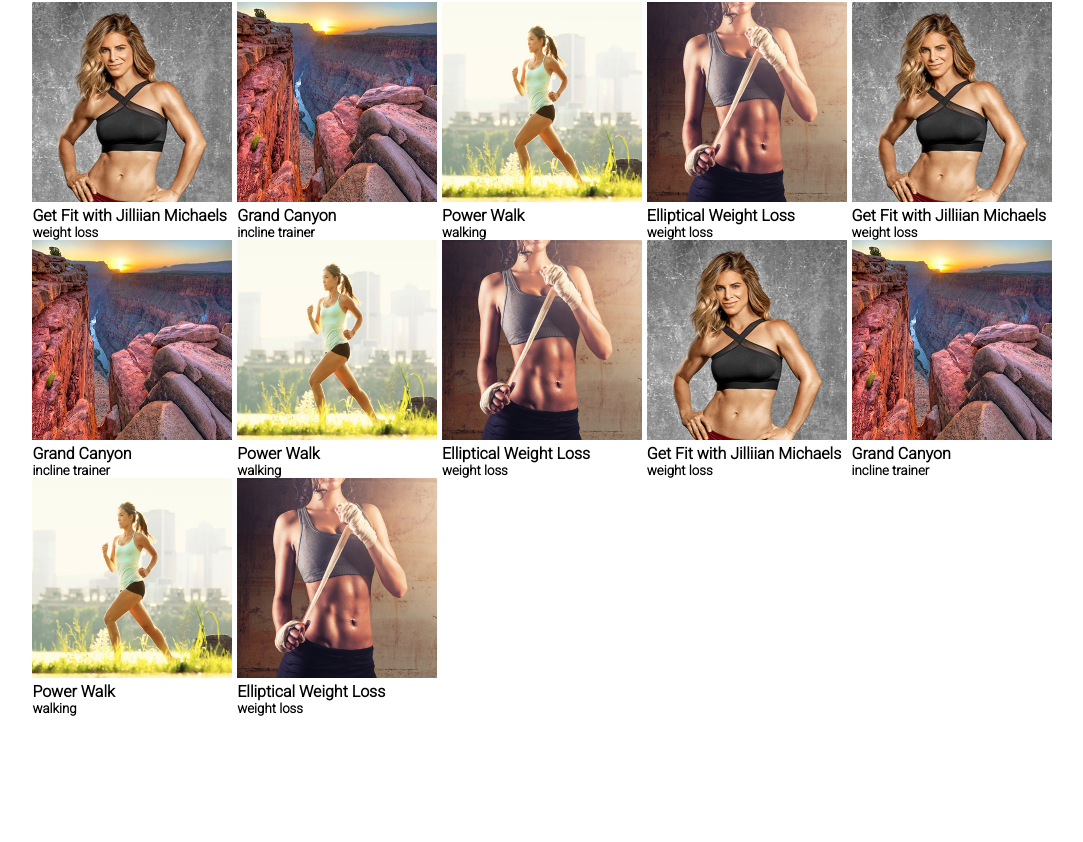
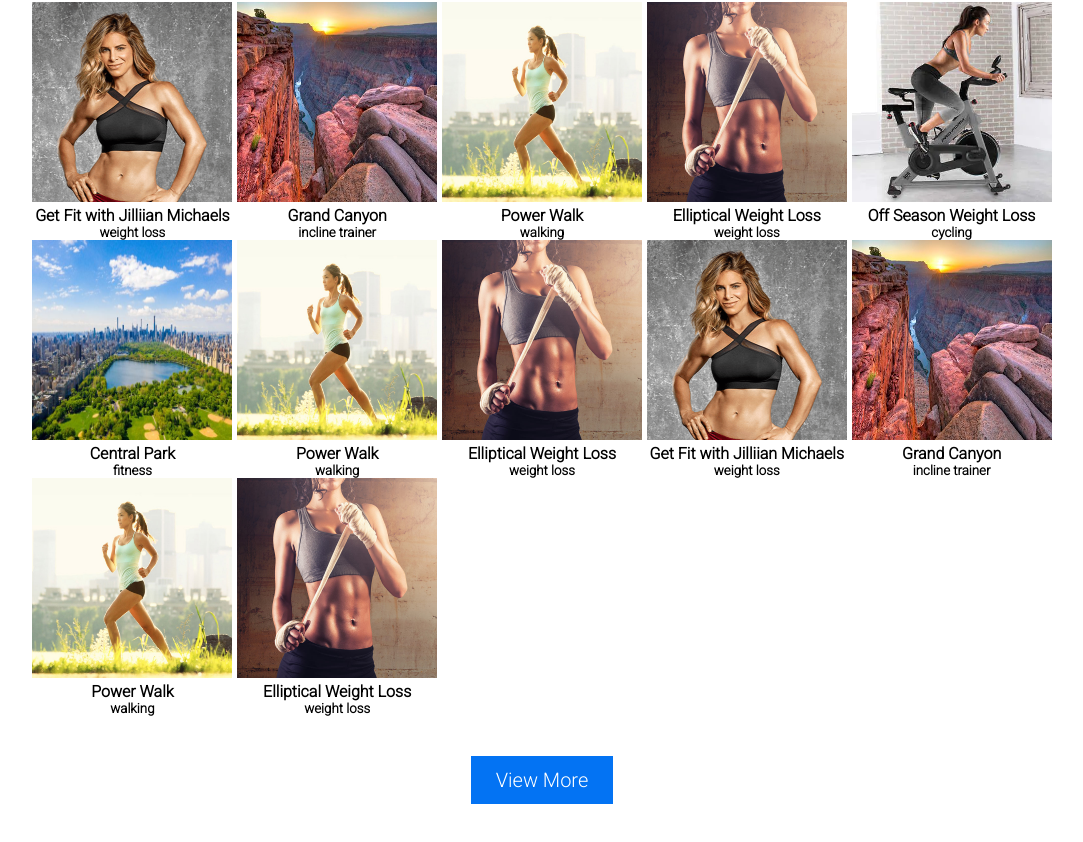
Before and after one commit to Kah919/iFit, a React (Create React App) app: page / in a window 1280 px wide. Shown: the part 944-1786 px from the top of the page, without its empty margins (98-1181 px from the left). Before the commit the page ends 1660 px from the top, so only its background shows below. Built offline with nearby package versions, Linux system fonts and the light colour scheme.

Commit message:
include view more button

```diff
--- a/src/components/CardGrid/CardGrid.js
+++ b/src/components/CardGrid/CardGrid.js
@@ -8,68 +8,6 @@
 import deck from './Deck';
 
 export default () => {
-    // const deck = [
-    //     {
-    //         image: jillian,
-    //         title: 'Get Fit with Jilliian Michaels',
-    //         caption: 'weight loss',
-    //     },
-    //     {
-    //         image: grand,
-    //         title: 'Grand Canyon',
-    //         caption: 'incline trainer',
-    //     },
-    //     {
-    //         image: jogging,
-    //         title: 'Power Walk',
-    //         caption: 'walking',
-    //     },
-    //     {
-    //         image: elliptical,
-    //         title: 'Elliptical Weight Loss',
-    //         caption: 'weight loss',
-    //     },
-    //     {
-    //         image: jillian,
-    //         title: 'Get Fit with Jilliian Michaels',
-    //         caption: 'weight loss',
-    //     },
-    //     {
-    //         image: grand,
-    //         title: 'Grand Canyon',
-    //         caption: 'incline trainer',
-    //     },
-    //     {
-    //         image: jogging,
-    //         title: 'Power Walk',
-    //         caption: 'walking',
-    //     },
-    //     {
-    //         image: elliptical,
-    //         title: 'Elliptical Weight Loss',
-    //         caption: 'weight loss',
-    //     },
-    //     {
-    //         image: jillian,
-    //         title: 'Get Fit with Jilliian Michaels',
-    //         caption: 'weight loss',
-    //     },
-    //     {
-    //         image: grand,
-    //         title: 'Grand Canyon',
-    //         caption: 'incline trainer',
-    //     },
-    //     {
-    //         image: jogging,
-    //         title: 'Power Walk',
-    //         caption: 'walking',
-    //     },
-    //     {
-    //         image: elliptical,
-    //         title: 'Elliptical Weight Loss',
-    //         caption: 'weight loss',
-    //     },
-    // ]
 
     const createCards = () => {
         const data = deck()
@@ -77,8 +15,12 @@
     }
 
     return(
-        <div className={ styles.grid_container }>
-            { createCards() }
+        <div className={ styles.parent_container }>
+            <div className={ styles.grid_container }>
+                { createCards() }
+            </div>
+
+            <button> View More </button>
         </div>
     )
 }
--- a/src/components/CardGrid/CardGrid.module.css
+++ b/src/components/CardGrid/CardGrid.module.css
@@ -1,3 +1,7 @@
+.parent_container {
+    text-align: center;
+}
+
 .grid_container {
     display: grid;
     width: 80%;
@@ -15,3 +19,12 @@
     width: 200px;
     height: 200px;
 }
+
+.parent_container button {
+    padding: 12px 25px;
+    margin: 40px;
+    background-color: #0373f3;
+    color: white;
+    border: none;
+    font-size: 20px;
+}
--- a/src/components/CardGrid/Deck.js
+++ b/src/components/CardGrid/Deck.js
@@ -2,6 +2,12 @@
 import grand from '../../images/grand.jpg';
 import jogging from '../../images/jogging.jpg';
 import elliptical from '../../images/elliptical.jpg';
+import stretching from '../../images/stretching.jpg';
+import central from '../../images/central.jpg';
+import cycle from '../../images/cycle.jpg';
+
+
+
 
 const deck = () => {
     return [
@@ -26,14 +32,14 @@
             caption: 'weight loss',
         },
         {
-            image: jillian,
-            title: 'Get Fit with Jilliian Michaels',
-            caption: 'weight loss',
+            image: cycle,
+            title: 'Off Season Weight Loss',
+            caption: 'cycling',
         },
         {
-            image: grand,
-            title: 'Grand Canyon',
-            caption: 'incline trainer',
+            image: central,
+            title: 'Central Park',
+            caption: 'fitness',
         },
         {
             image: jogging,
```
